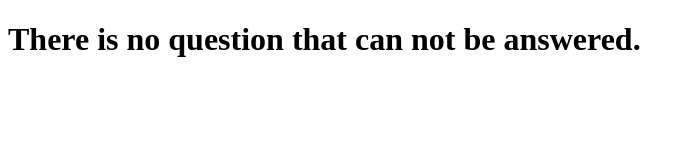
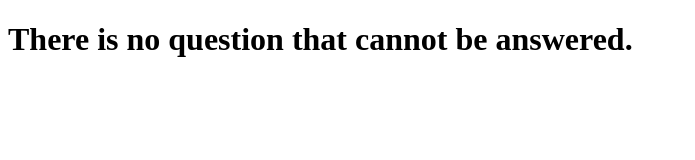
Before and after one commit to TheYoke/theyoke.github.io, a plain HTML site: page index.html in a window 1280 px wide. Shown: the whole page, without its empty margins (0-695 px from the left). Drawn offline with Linux system fonts and the light colour scheme.

Commit message:
Update index.html

```diff
--- a/index.html
+++ b/index.html
@@ -7,7 +7,7 @@
 	<body>
 
 	    <h1>
-        There is no question that can not be answered.
+        There is no question that cannot be answered.
       </h1>
 
 	</body>
```
